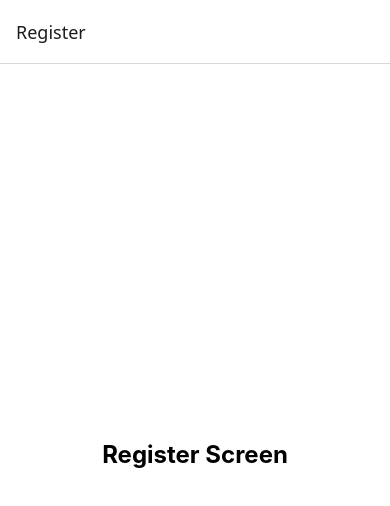
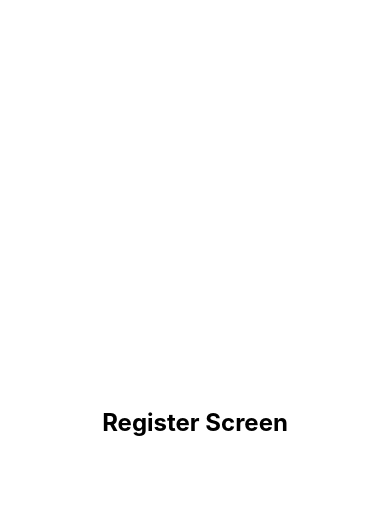
Before and after one commit to Nefta11/minecApp, a React Native app: screen / in a window 390 px wide. Shown: the top 506 px of the page. Built offline with nearby package versions, Linux system fonts and the light colour scheme.

Commit message:
Add screen options to Stack Navigator for improved navigation experience

```diff
--- a/app/navigation/stackApp.tsx
+++ b/app/navigation/stackApp.tsx
@@ -12,7 +12,10 @@ const Stack = createNativeStackNavigator<RootStackParamList>();
 export default function StackApp() {
     return (
         <NavigationContainer>
-            <Stack.Navigator initialRouteName="Register">
+            <Stack.Navigator initialRouteName="Register" screenOptions={{
+                headerShown: false,
+                animation: 'slide_from_bottom',
+            }}>
                 <Stack.Screen name="Register" component={RegisterScreen} />
             </Stack.Navigator>
         </NavigationContainer>
```
